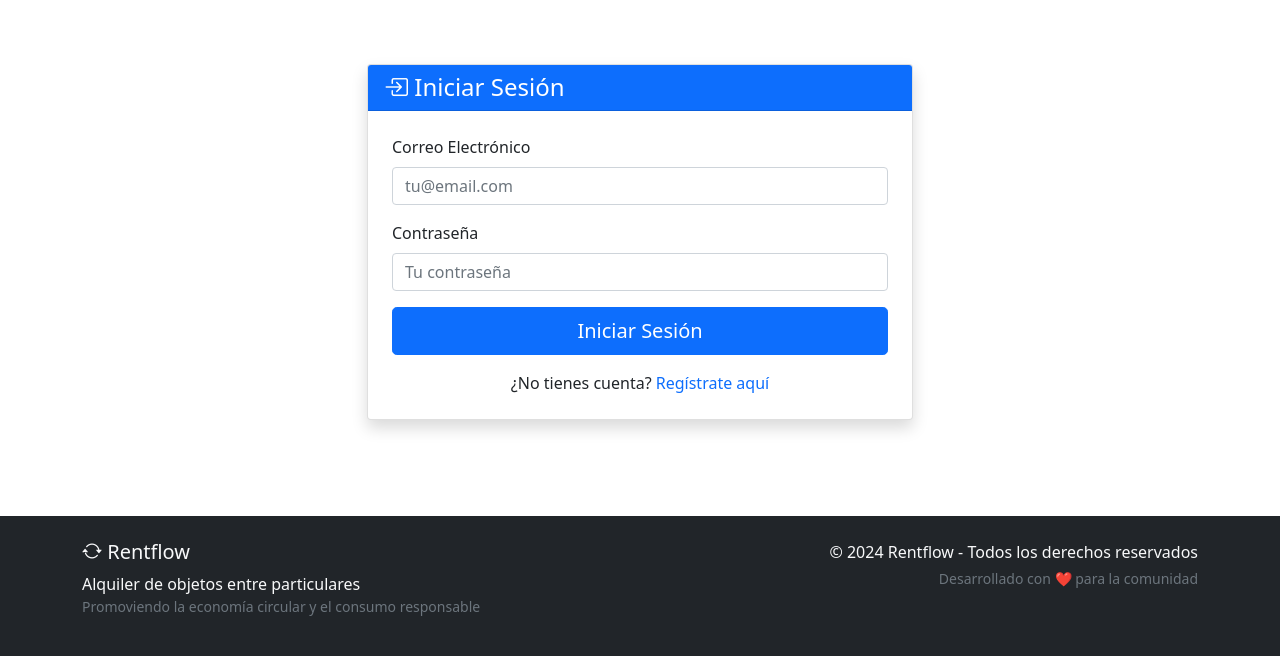
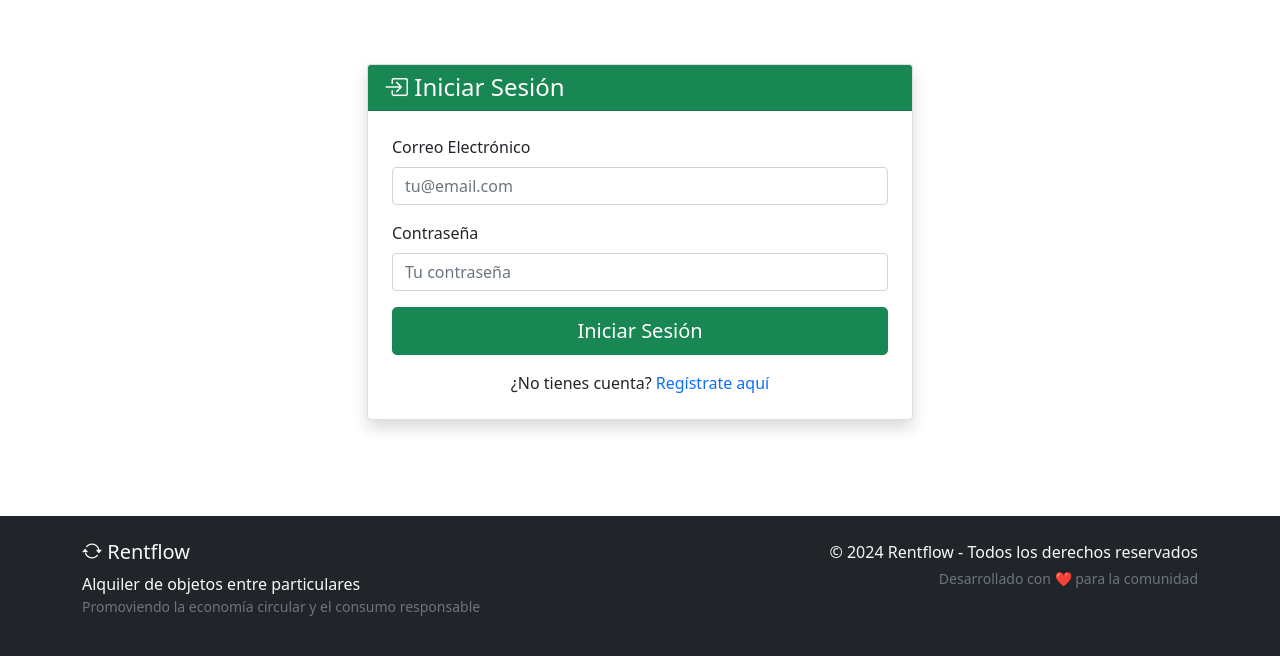
Before and after one commit to naiferrosado/proyecto-flask, a Flask app: page /auth/login in a window 1280 px wide. Shown: the part 56-712 px from the top of the page. Run offline with Flask 3, Linux system fonts and the light colour scheme; some libraries are stand-ins or nearby versions.

Commit message:
Cambiar etilo a verde

```diff
--- a/templates/auth/login.html
+++ b/templates/auth/login.html
@@ -4,7 +4,7 @@
   <div class="row justify-content-center">
     <div class="col-md-6">
       <div class="card shadow">
-        <div class="card-header bg-primary text-white">
+        <div class="card-header bg-success text-white">
           <h4 class="mb-0">
             <i class="bi bi-box-arrow-in-right"></i> Iniciar Sesión
           </h4>
@@ -35,7 +35,7 @@
             </div>
 
             <div class="d-grid">
-              {{ form.submit(class="btn btn-primary btn-lg") }}
+              {{ form.submit(class="btn btn-success btn-lg") }}
             </div>
           </form>
 
```
